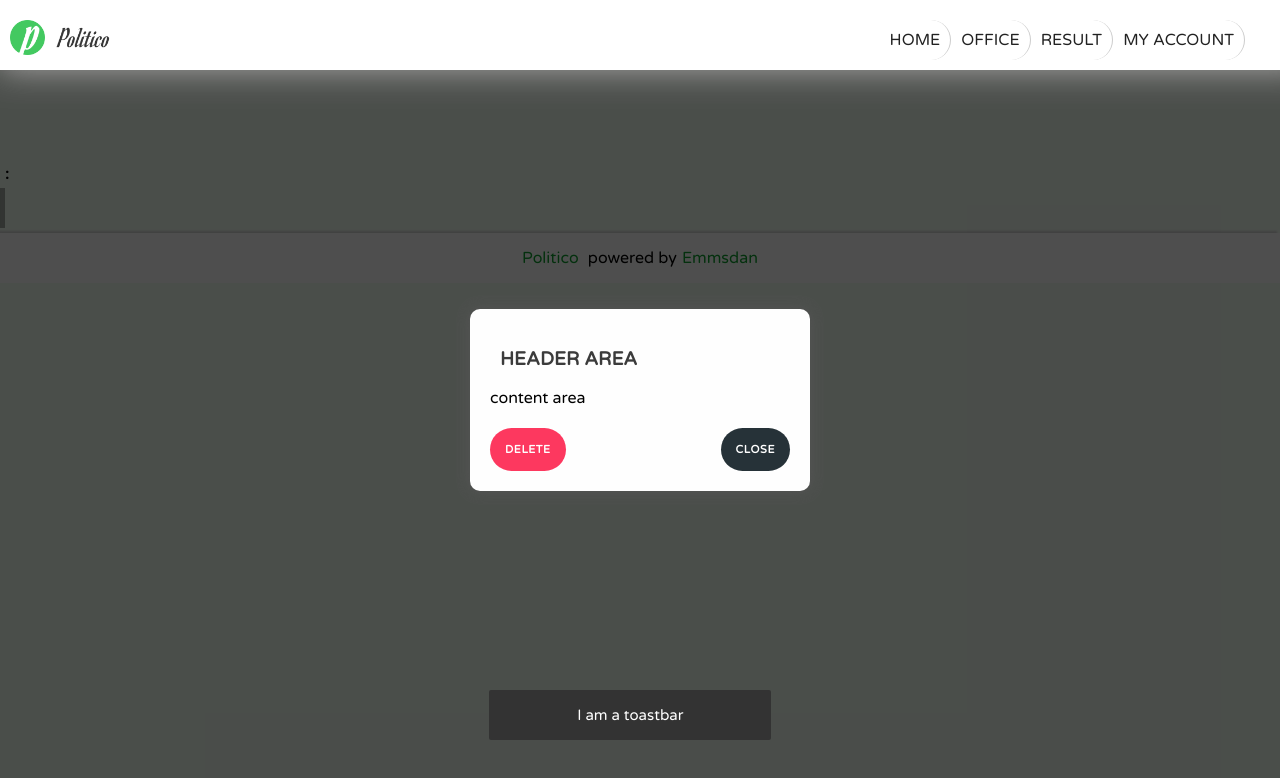
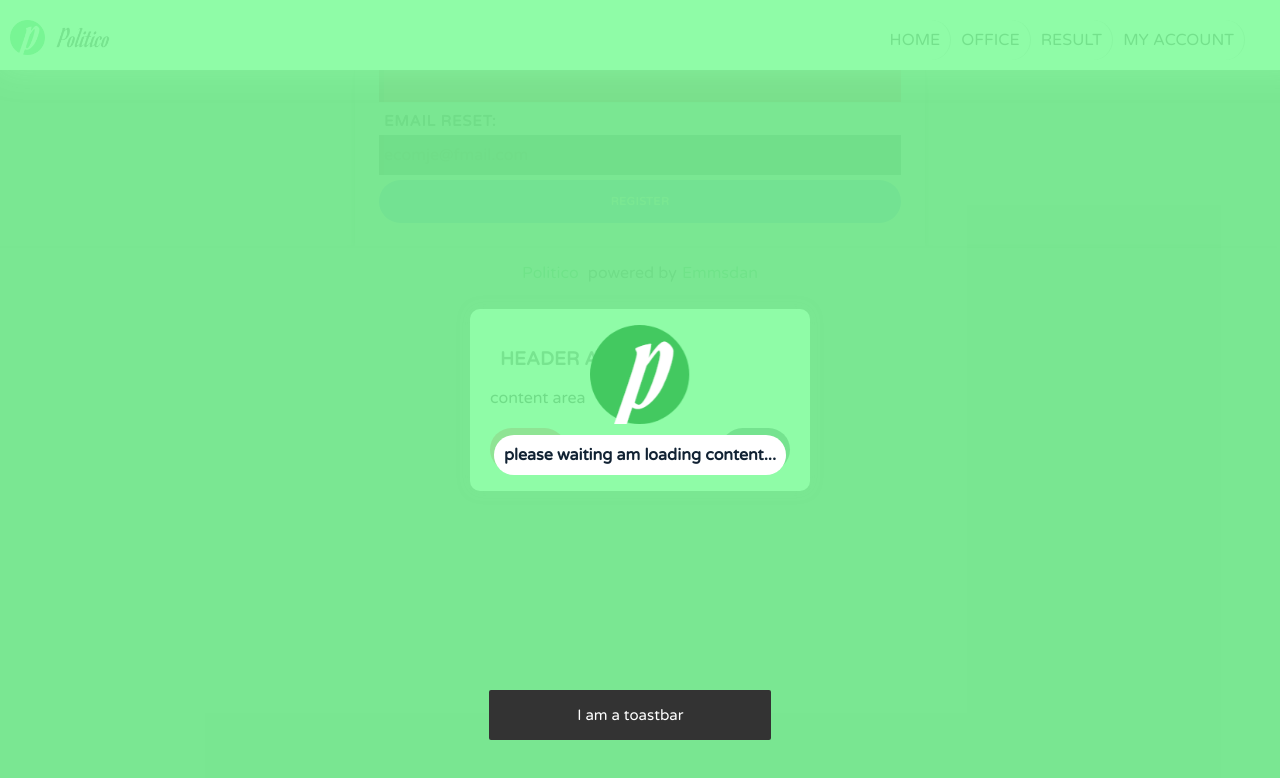
Before and after one commit to emmsdan/thepolitico, a React app: page / in a window 1280 px wide. Shown: the top 778 px of the page. Built offline with nearby package versions, Linux system fonts and the light colour scheme.

Commit message:
fixed javascript enabled pages

```diff
--- a/src/Index.jsx
+++ b/src/Index.jsx
@@ -8,7 +8,9 @@ import Footer from './components/presentationals/Footer';
 import Loader from './components/presentationals/Loader';
 import ToastBar from './components/presentationals/ToastBar';
 import FormInput from './components/presentationals/FormInput';
+import FormButton from './components/presentationals/FormButton';
 import Modal from './components/presentationals/Modal';
+import Form from './components/presentationals/Form';
 
 const footer = {
   poweredby: {
@@ -17,11 +19,29 @@ const footer = {
   },
   url: 'http://emmsdan.com/php',
 };
+const form = {
+  id: 'form',
+  className: '',
+  button: {
+    className: 'red',
+    text: 'delete',
+    onClick: () =>
+      alert("ToastBar toast={{ class: 'show', message: 'deleted' }} />"),
+  },
+};
 const input = {
-  id: 'address',
-  class: '',
   title: 'enter address',
   name: 'address',
+  className: 'red',
+  id: 'delete',
+  onClick: () =>
+    alert("ToastBar toast={{ class: 'show', message: 'deleted' }} />"),
+};
+const button = {
+  ...input,
+  text: 'register',
+  className: 'blue',
+  type: 'reset',
 };
 const model = {
   state: 'flex',
@@ -39,18 +59,21 @@ const model = {
 
 ReactDOM.render(
   <BrowserRouter>
-    <Loader loader="hide" />
+    <Loader loader="show" />
     <Header />
-    <br />
-    <br />
-    <br />
-    <br />
-    <br />
-    <br />
-    <br />
-    <br />
+
     <ToastBar message="I am a toastbar" className="show" />
-    <FormInput input={input} />
+    <Form {...form}>
+      <FormInput {...input} />
+      <FormInput
+        name="email"
+        type="email"
+        title="email reset"
+        className="blue-gray"
+        defaultValue="ecomje@fmail.com"
+      />
+      <FormButton {...button} />
+    </Form>
     <Modal {...model} />
     <Footer footer={footer} />
   </BrowserRouter>,
--- a/src/assets/app.css
+++ b/src/assets/app.css
@@ -1012,11 +1012,6 @@ a.grey-button, button.grey-button, .button.grey-button {
 
 /** loading */
 
-@-webkit-keyframes spin {
-  0% { -webkit-transform: rotate(0deg); }
-  100% { -webkit-transform: rotate(360deg); }
-}
-
 @keyframes spin {
   0% { transform: rotate(0deg); }
   100% { transform: rotate(360deg); }
@@ -1036,9 +1031,9 @@ a.grey-button, button.grey-button, .button.grey-button {
       transform: rotateY(0deg);
     }
     to {
-      -moz-transform: rotateY(-360deg);
-      -ms-transform: rotateY(-360deg);
-      transform: rotateY(-360deg);
+      -moz-transform: rotateY(360deg);
+      -ms-transform: rotateY(360deg);
+      transform: rotateY(360deg);
     }
   }
 
@@ -1066,7 +1061,7 @@ a.grey-button, button.grey-button, .button.grey-button {
   .load-overlay {
     width: 100%;
     height: 100%;
-    background: rgba(128, 252, 155, .7);
+    background: rgba(128, 252, 155, 0.877);
     color: #123;
     font-weight: 900;
     margin: 0 auto;
@@ -1077,10 +1072,17 @@ a.grey-button, button.grey-button, .button.grey-button {
     justify-content: center;
     align-items: center;
   }
+  .load-overlay strong {
+    display: inline-block;
+    margin-top: 10px;
+    background: #fff;
+    padding: 10px;
+    border-radius: 40px;
+  }
   .loader {
     border-radius: 60%;
-    animation: spin 3s infinite;
-    -webkit-animation: spin 3s infinite;
+    animation: spin 1s infinite;
+    -webkit-animation: spin 1s infinite;
     width: 100px;
     height: 100px;
   }
--- a/src/components/presentationals/Loader.jsx
+++ b/src/components/presentationals/Loader.jsx
@@ -15,7 +15,7 @@ const Loader = props => {
     <div className={`center load-overlay ${props.loader}`}>
       <div>
         <div className="loader center" style={styleLoader} />
-        please waiting am loading content...
+        <strong>please waiting am loading content...</strong>
       </div>
     </div>
   );
```
